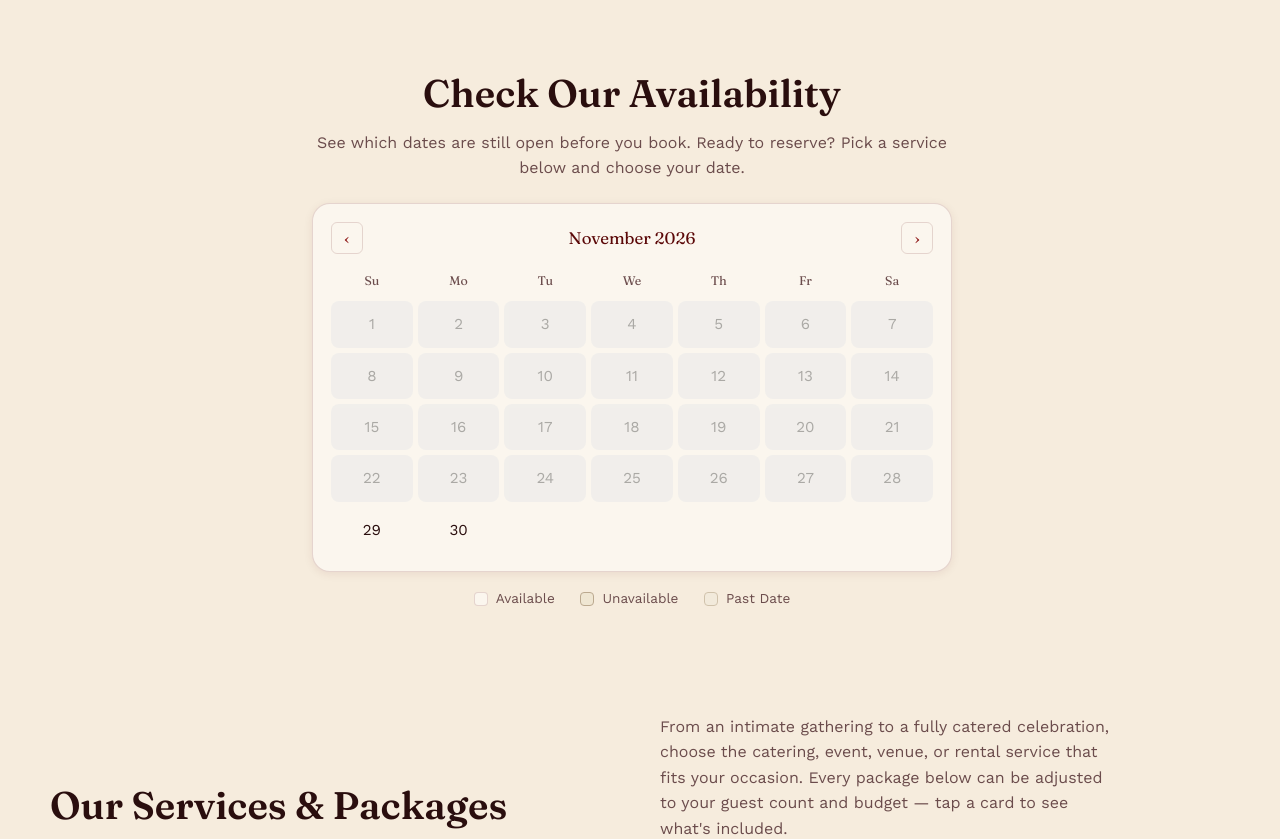
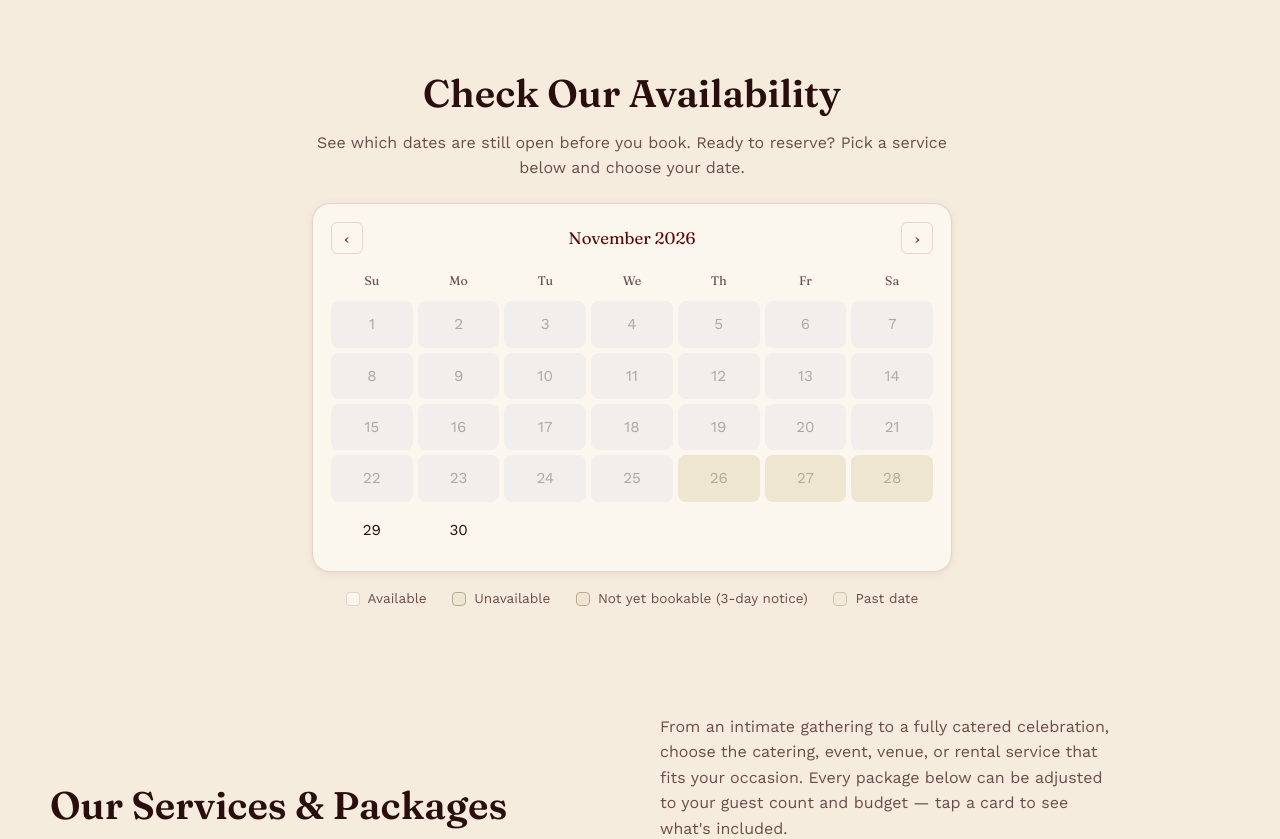
Before and after one commit to jolocakes/Pio-De-Roda-Booking-System, a PHP site: page /pdrsystem/customer/nav.html in a window 1280 px wide. Shown: the part 1625-2464 px from the top of the page. Run offline with PHP 8.4, Linux system fonts and the light colour scheme; data that the repository does not hold is empty.

Commit message:
fix calendar

```diff
--- a/api/capacity.php
+++ b/api/capacity.php
@@ -630,9 +630,9 @@ function pdrAvailabilityPayload($pdo, $year, $month) {
         $meta[$date] = [
             'count'    => $total,
             'hasVenue' => $hasVenue,
-            'taken'    => $allClosed,
+            'taken'    => $allClosed || $total >= 2,
         ];
-        if ($allClosed) {
+        if ($allClosed || $total >= 2) {
             $dates[] = $date;
         }
     }
--- a/customer/availability.js
+++ b/customer/availability.js
@@ -68,7 +68,7 @@
         const why = windowErr === 'TOO_SOON'
           ? `requires ${PDR_MIN_LEAD_DAYS} days' notice`
           : `more than ${PDR_MAX_HORIZON_DAYS} days ahead`;
-        cells += `<div class="day past" aria-disabled="true" aria-label="${ds} — ${why}">${d}</div>`;
+        cells += `<div class="day outside-window" aria-disabled="true" aria-label="${ds} — unavailable, ${why}">${d}</div>`;
         continue;
       }
       const unavail = isDateTaken(ds);
--- a/customer/nav.css
+++ b/customer/nav.css
@@ -1175,6 +1175,14 @@ textarea {
   pointer-events: none;
 }
 
+/* Outside booking window — future but not bookable (e.g. min lead time). */
+.availability-cal .day.outside-window {
+  color: #bba98f;
+  background: #efe6d2;
+  cursor: not-allowed;
+  pointer-events: none;
+}
+
 /* Today — subtle gold outline, still shown as available */
 .availability-cal .day.today {
   box-shadow: inset 0 0 0 1.5px var(--gold);
--- a/customer/nav.html
+++ b/customer/nav.html
@@ -152,7 +152,8 @@
           <ul class="cal-legend" aria-label="Calendar legend">
             <li><span class="swatch swatch-avail"></span>Available</li>
             <li><span class="swatch swatch-unavail"></span>Unavailable</li>
-            <li><span class="swatch swatch-past"></span>Past Date</li>
+            <li><span class="swatch swatch-unavail"></span>Not yet bookable (3-day notice)</li>
+            <li><span class="swatch swatch-past"></span>Past date</li>
           </ul>
         </div>
       </section>
```
Also changed, not shown: customer/reservation2.js (+6 -5 lines), customer/services.css (+8 -0 lines).
